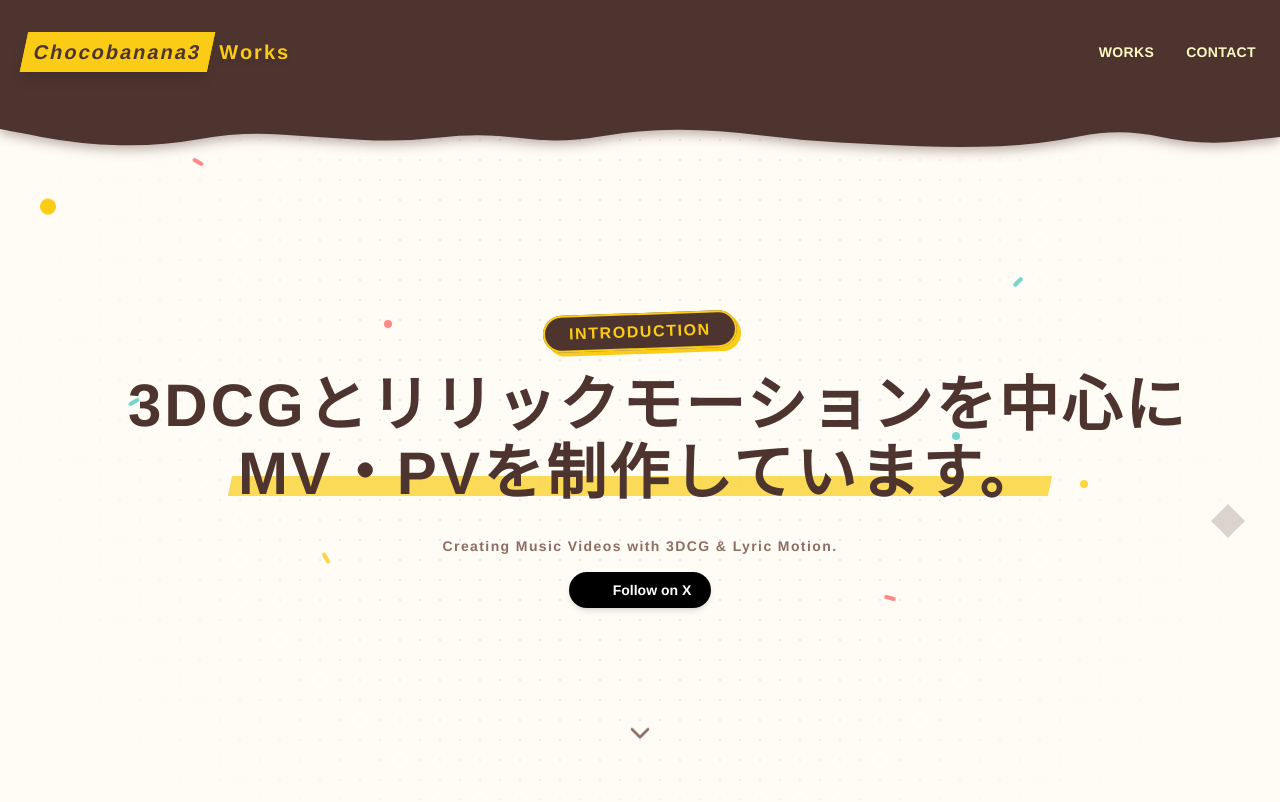
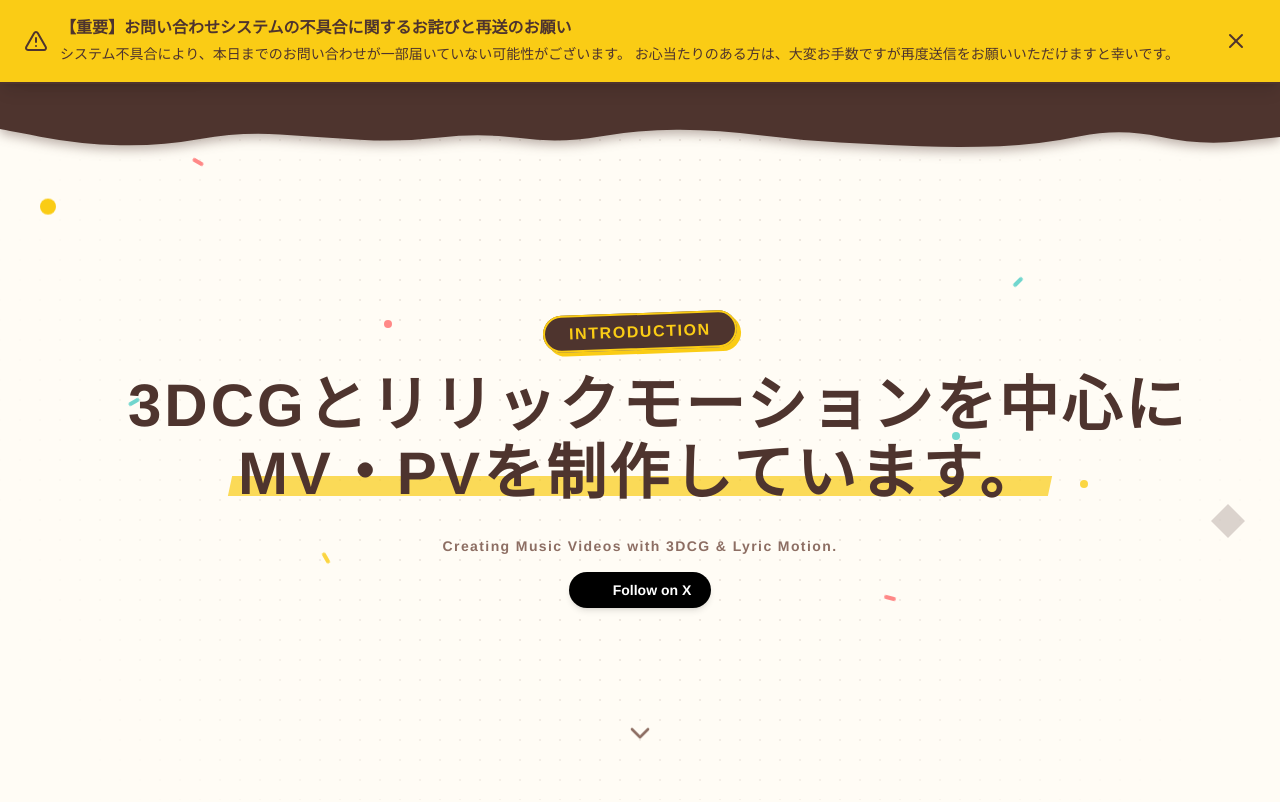
Before and after one commit to chocobanana3/chocobanana3, a plain HTML site: page index.html in a window 1280 px wide. Shown: the top 802 px of the page. Drawn offline with nearby package versions, Linux system fonts and the light colour scheme; some icons are missing; a web font is replaced by a local one.

Commit message:
Update index.html

```diff
--- a/index.html
+++ b/index.html
@@ -132,6 +132,35 @@
 </head>
 <body class="text-[#4E342E] selection:bg-[#FACC15] selection:text-[#4E342E] relative">
 
+<div id="important-notice" class="fixed top-0 left-0 w-full z-[100] transform transition-transform duration-500">
+        <div class="bg-[#FACC15] text-[#4E342E] px-6 py-4 shadow-lg flex items-center justify-between border-b-2 border-[#4E342E]">
+            <div class="flex items-center gap-3">
+                <i data-lucide="alert-triangle" class="w-6 h-6 shrink-0"></i>
+                <p class="text-sm md:text-base font-bold leading-tight">
+                    【重要】お問い合わせシステムの不具合に関するお詫びと再送のお願い<br class="md:hidden">
+                    <span class="text-xs md:text-sm font-medium mt-1 inline-block">
+                        システム不具合により、本日までのお問い合わせが一部届いていない可能性がございます。
+                        お心当たりのある方は、大変お手数ですが再度送信をお願いいただけますと幸いです。
+                    </span>
+                </p>
+            </div>
+            <button onclick="closeNotice()" class="p-2 hover:bg-white/20 rounded-full transition-colors shrink-0">
+                <i data-lucide="x" class="w-6 h-6"></i>
+            </button>
+        </div>
+    </div>
+
+    <script>
+        // ポップアップを閉じる関数
+        function closeNotice() {
+            const notice = document.getElementById('important-notice');
+            notice.style.transform = 'translateY(-100%)';
+            // 少し時間を置いてから完全に消す
+            setTimeout(() => {
+                notice.style.display = 'none';
+            }, 500);
+        }
+    </script>
     <div class="fixed inset-0 pointer-events-none z-0" style="
         background-image: radial-gradient(rgba(141, 110, 99, 0.15) 1px, transparent 1px);
         background-size: 20px 20px;
```
